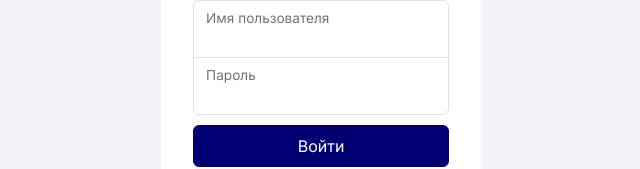
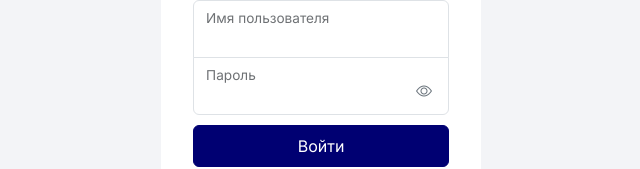
Before and after one commit to zaidim80/debt-calc, a Vue app in the folder vue/: page /#/login in a window 1280 px wide. Shown: the part 401-570 px from the top of the page, without its empty margins (319-959 px from the left). Built offline with nearby package versions, Linux system fonts and the light colour scheme.

Commit message:
вывод сообщения об ошибке при атворизации и возможность просмотра пароля

```diff
--- a/vue/src/components/login-page.vue
+++ b/vue/src/components/login-page.vue
@@ -13,10 +13,17 @@
             <div class="form-floating">
                 <input
                     v-model="password"
-                    type="password"
+                    :type="showPassword ? 'text' : 'password'"
                     class="form-control"
                 >
                 <label for="floatingPassword">Пароль</label>
+                <button
+                    type="button"
+                    class="btn btn-link position-absolute end-0 top-50 translate-middle-y pe-3"
+                    @click="showPassword = !showPassword"
+                >
+                    <i :class="showPassword ? 'bi bi-eye-slash' : 'bi bi-eye'"></i>
+                </button>
             </div>
             <button
                 @click.prevent="login"
@@ -24,6 +31,9 @@
             >
                 Войти
             </button>
+            <div v-if="error" class="alert alert-danger mt-3">
+                {{ error }}
+            </div>
         </form>
     </main>
 </template>
@@ -36,6 +46,8 @@ export default {
         return {
             username: "",
             password: "",
+            error: null,
+            showPassword: false,
         };
     },
     methods: {
@@ -48,9 +60,11 @@ export default {
                 if (res.status == 200 && res.data.access_token) {
                     sessionStorage.setItem("token", res.data.access_token);
                     this.$router.push("/");
+                } else {
+                    this.error = res?.data?.detail || "Неизвестная ошибка";
                 }
             } catch (error) {
-                console.error('Error registering user:', error);
+                this.error = error?.response?.data?.detail || "Неизвестная ошибка";
             }
         },
     },
@@ -86,4 +100,13 @@ export default {
     border-top-left-radius: 0;
     border-top-right-radius: 0;
 }
+.form-floating .btn-link {
+    color: #6c757d;
+    text-decoration: none;
+    padding: 0;
+    z-index: 3;
+}
+.form-floating .btn-link:hover {
+    color: #0d6efd;
+}
 </style>
```
